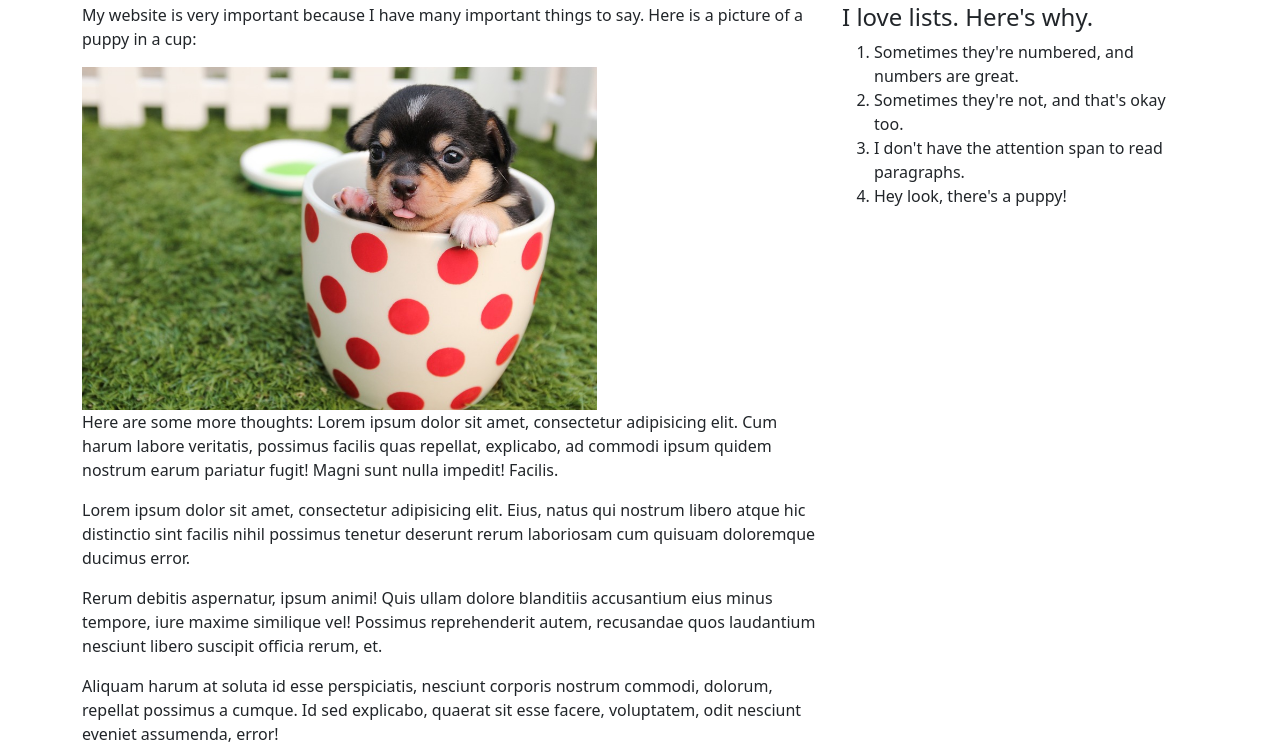
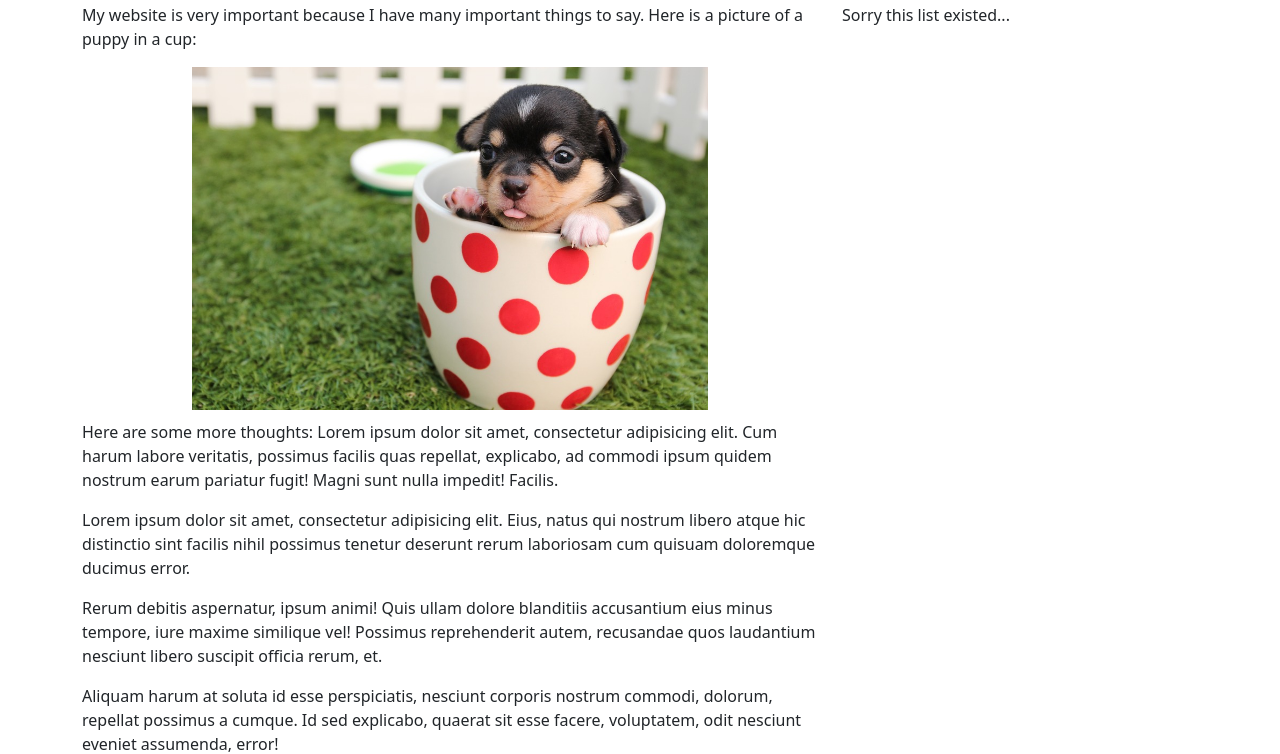
Before and after one commit to maxjeon97/jquery-dom, a plain HTML site: page index.html in a window 1280 px wide. Shown: the part 53-807 px from the top of the page. Drawn offline with nearby package versions, Linux system fonts and the light colour scheme.

Commit message:
finished part 1, starting part 2

```diff
--- a/index.html
+++ b/index.html
@@ -75,6 +75,29 @@
 <script src="https://unpkg.com/jquery"></script>
 <script>
   // Add your code here!
+  $("article img").addClass("image-center");
+
+  $("article p:last-child").remove();
+
+  $("title").css("font-size", Math.floor(Math.random() * 100));
+
+  let $newli = $("<li>").text("Made by Max and Jim!");
+  $("aside ol").append($newli);
+
+  $("aside").empty();
+  let $newParagraph = $("<p>").text("Sorry this list existed...");
+  $("aside").append($newParagraph);
+
+  $(".form-control").on("change", function() {
+    const redVal = $(".form-control").eq(0).val();
+    const blueVal = $(".form-control").eq(1).val();
+    const greenVal = $(".form-control").eq(2).val();
+    $("body").css("background-color", `rgb(${redVal}, ${greenVal},
+    ${blueVal})`)
+  });
+
+  $("img").on("click", function(evt) { $(evt.target).remove(); });
+
 </script>
 </body>
 
--- /dev/null
+++ b/movie.html
@@ -0,0 +1,12 @@
+<!DOCTYPE html>
+<html lang="en">
+  <head>
+    <meta charset="UTF-8">
+    <title>Document</title>
+    <link rel="stylesheet"
+        href="https://unpkg.com/bootstrap@5/dist/css/bootstrap.css">
+  </head>
+  <body>
+
+  </body>
+</html>
```
